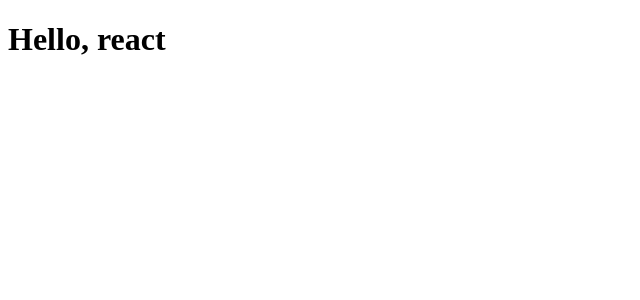
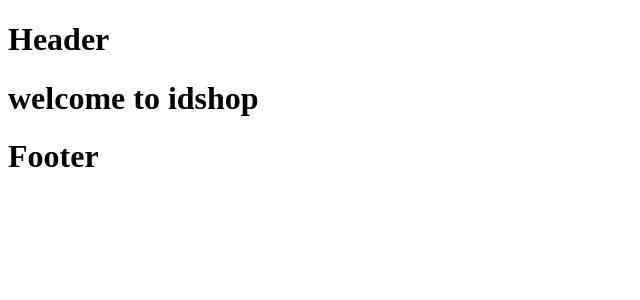
Before and after one commit to lunadiotic/idshop-mern, a React (Create React App) app in the folder frontend/: page / in a window 1280 px wide. Shown: the top 300 px of the page, without its empty margins (0-640 px from the left). Built offline with nearby package versions, Linux system fonts and the light colour scheme.

Commit message:
create header and footer components

```diff
--- a/frontend/src/App.js
+++ b/frontend/src/App.js
@@ -1,10 +1,16 @@
 import './App.css'
+import Header from './components/Header'
+import Footer from './components/Footer'
 
 function App() {
   return (
-    <div className='App'>
-      <h1>Hello, react</h1>
-    </div>
+    <>
+      <Header></Header>
+      <main>
+        <h1>welcome to idshop</h1>
+      </main>
+      <Footer></Footer>
+    </>
   )
 }
 
--- /dev/null
+++ b/frontend/src/components/Footer.js
@@ -0,0 +1,11 @@
+import React from 'react'
+
+function Footer() {
+  return (
+    <div>
+      <h1>Footer</h1>
+    </div>
+  )
+}
+
+export default Footer
--- /dev/null
+++ b/frontend/src/components/Header.js
@@ -0,0 +1,11 @@
+import React from 'react'
+
+function Header() {
+  return (
+    <div>
+      <h1>Header</h1>
+    </div>
+  )
+}
+
+export default Header
```
